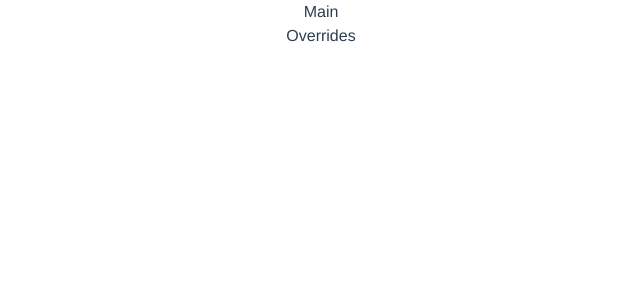
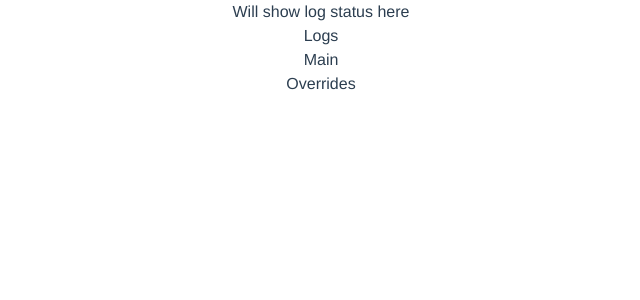
Before and after one commit to etuchscherer/gpio-server, a Vue app in the folder client/: page /logs in a window 1280 px wide. Shown: the top 300 px of the page, without its empty margins (319-959 px from the left). Built offline with nearby package versions, Linux system fonts and the light colour scheme.

Commit message:
Adding stub for logs page

```diff
--- a/client/src/components/Footer.vue
+++ b/client/src/components/Footer.vue
@@ -1,7 +1,13 @@
 <template>
   <footer>
     <div class="flex items-stretch bg-gray-200 h-18">
-      <div class="flex-1 pa-2 m-2"></div>
+      <router-link
+        class="flex-1 text-2xl text-gray-700 text-center bg-gray-400 pa-2 m-2"
+        to="/logs"
+      >
+        <p>Logs</p>
+      </router-link>
+
       <router-link
         class="flex-1 text-2xl text-gray-700 text-center bg-gray-400 pa-2 m-2"
         to="/"
--- a/client/src/router/index.js
+++ b/client/src/router/index.js
@@ -1,7 +1,8 @@
 import Vue from "vue";
 import VueRouter from "vue-router";
 import Home from "@/views/Home.vue";
-import Controls from "@/views/ManualControl";
+import Controls from "@/views/ManualControl.vue";
+import Logs from "@/views/Logs.vue";
 
 Vue.use(VueRouter);
 
@@ -15,6 +16,11 @@ const routes = [
     path: "/controls",
     name: "Controls",
     component: Controls
+  },
+  {
+    path: "/logs",
+    name: "Logs",
+    component: Logs
   }
 ];
 
--- /dev/null
+++ b/client/src/views/Logs.vue
@@ -0,0 +1,5 @@
+<template>
+  <div class="logs">
+    <h1>Will show log status here</h1>
+  </div>
+</template>
```
